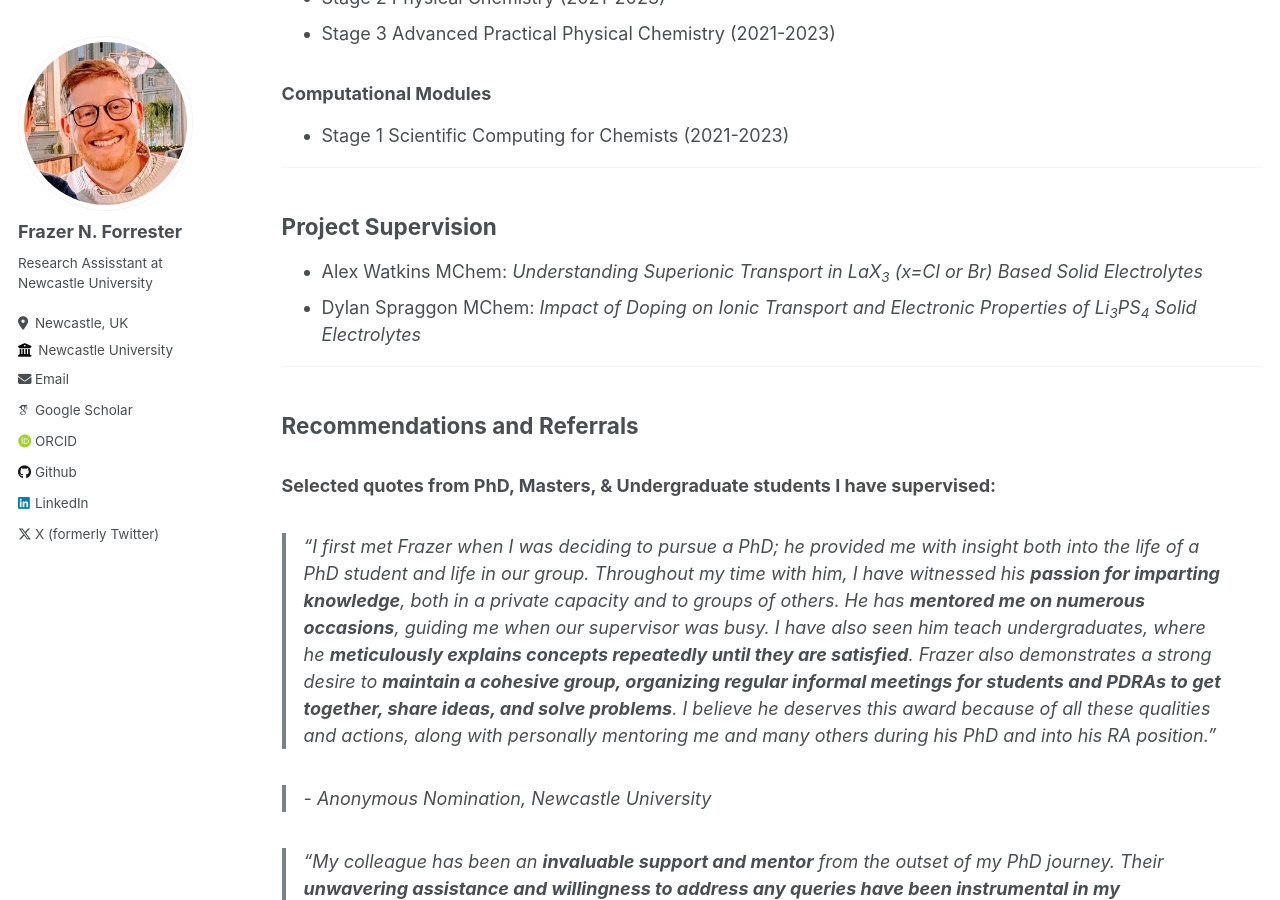
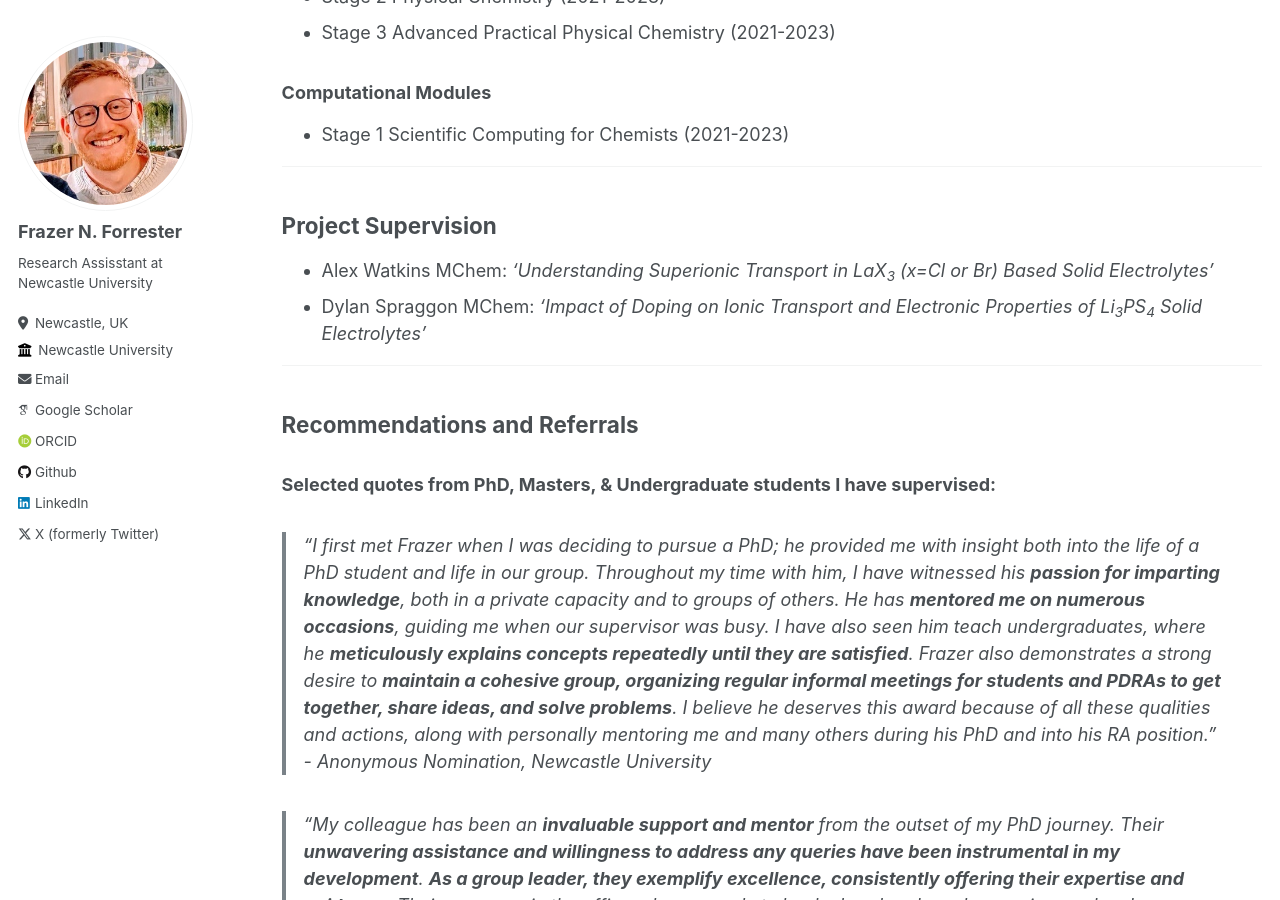
Before and after one commit to fforrester/fforrester.github.io, a Jekyll site: the page built from _pages/teaching.md, in a window 1280 px wide and 900 px high, scrolled down 858 px. Built offline with Jekyll 4.4.1, drawn with Linux system fonts in a browser that asks for light colours; some web fonts are replaced.

```diff
--- a/_pages/teaching.md
+++ b/_pages/teaching.md
@@ -16,7 +16,6 @@ author_profile: true
 ## Teaching
 ### Modules
 - Stage 1 Scientific Computing for Chemists (2023/24)
-
 ---
 ## Demonstrating
 ### Laboratory Modules
@@ -29,8 +28,8 @@ author_profile: true
 
 ---
 ## Project Supervision
-- Alex Watkins MChem: _Understanding Superionic Transport in LaX<sub>3</sub> (x=Cl or Br) Based Solid Electrolytes_
-- Dylan Spraggon MChem: _Impact of Doping on Ionic Transport and Electronic Properties of Li<sub>3</sub>PS<sub>4</sub> Solid Electrolytes_
+- Alex Watkins MChem: _'Understanding Superionic Transport in LaX<sub>3</sub> (x=Cl or Br) Based Solid Electrolytes'_
+- Dylan Spraggon MChem: _'Impact of Doping on Ionic Transport and Electronic Properties of Li<sub>3</sub>PS<sub>4</sub> Solid Electrolytes'_
 
 ---
 
@@ -39,23 +38,19 @@ author_profile: true
 ### Selected quotes from PhD, Masters, & Undergraduate students I have supervised:
 
 > "I first met Frazer when I was deciding to pursue a PhD; he provided me with insight both into the life of a PhD student and life in our group. Throughout my time with him, I have witnessed his **passion for imparting knowledge**, both in a private capacity and to groups of others. He has **mentored me on numerous occasions**, guiding me when our supervisor was busy. I have also seen him teach undergraduates, where he **meticulously explains concepts repeatedly until they are satisfied**. Frazer also demonstrates a strong desire to **maintain a cohesive group, organizing regular informal meetings for students and PDRAs to get together, share ideas, and solve problems**. I believe he deserves this award because of all these qualities and actions, along with personally mentoring me and many others during his PhD and into his RA position."
-
 > *- Anonymous Nomination, Newcastle University*
 
 > "My colleague has been an **invaluable support and mentor** from the outset of my PhD journey. Their **unwavering assistance and willingness to address any queries have been instrumental in my development**. **As a group leader, they exemplify excellence, consistently offering their expertise and guidance.** Their presence in the office, always ready to lend a hand and resolve any issues, has been immensely reassuring. Notably, their **patience and warm welcome extended to all newcomers** to our group, fostering a collaborative and inclusive environment."
-
 > *- Anonymous Nomination, Newcastle University*
 
 > "... because of his **exceptional mentorship during my MChem project**. Frazer **embodies the qualities of an outstanding supervisor, demonstrating remarkable patience, availability, and a genuine commitment to his students' success**.
 Throughout my project, Frazer **consistently made himself available** for guidance and support. He **not only welcomed my questions but also provided insightful explanations that went beyond the surface level**. His patience in guiding me through complex concepts and methodologies was invaluable, as it helped me gain a deeper understanding of my research. And through gaining a deeper understanding it has really allowed me to gain a true interest and enjoyment for my research.
 What truly sets Frazer apart is his dedication to **going above and beyond for his students**. He **curated personalised resources tailored to my project**, ensuring that I had all the tools necessary to succeed. He has **spent countless hours writing code and scripts not just for me but for all the members of our group**. His feedback and discussions were instrumental in **boosting my confidence and encouraging me to become more independent in my research endeavours**.
 Furthermore, Frazer's inclusive approach to mentorship made me **feel like a valued member of the research group**. He actively incorporated me into group discussions and activities, fostering a sense of belonging and camaraderie. This inclusivity not only enhanced my University experience but also contributed to my personal and academic growth"
-
 > *- Anonymous Nomination, Newcastle University*
 
 ### Quotes from Colleagues (Academic staff):
 > "Frazer has been a great member of the teaching team and has been particularly successful in **building rapport** with the undergraduate students he taught. His approach to demonstrating in the lab is **student-centered**, with a clear focus on **creating supportive environments** for student learning."
-
 > *- Dr Hanno Kossen, Lecturer, Newcastle University*
 
 ---
```
